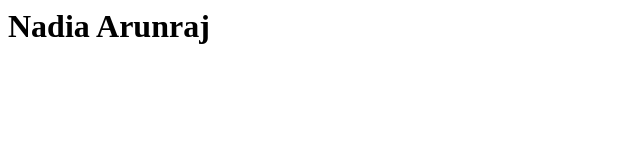
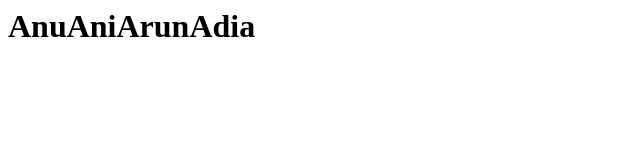
Before and after one commit to nadiaarunraj/samplerepo, a plain HTML site: page index.html in a window 1280 px wide. Shown: the whole page, without its empty margins (0-640 px from the left). Drawn offline with Linux system fonts and the light colour scheme.

Commit message:
feat: updated index.html for frontend

```diff
--- a/index.html
+++ b/index.html
@@ -1,3 +1,3 @@
 <html>
-    <h1>Nadia Arunraj</h1>
+    <h1>AnuAniArunAdia</h1>
 </html>
```
